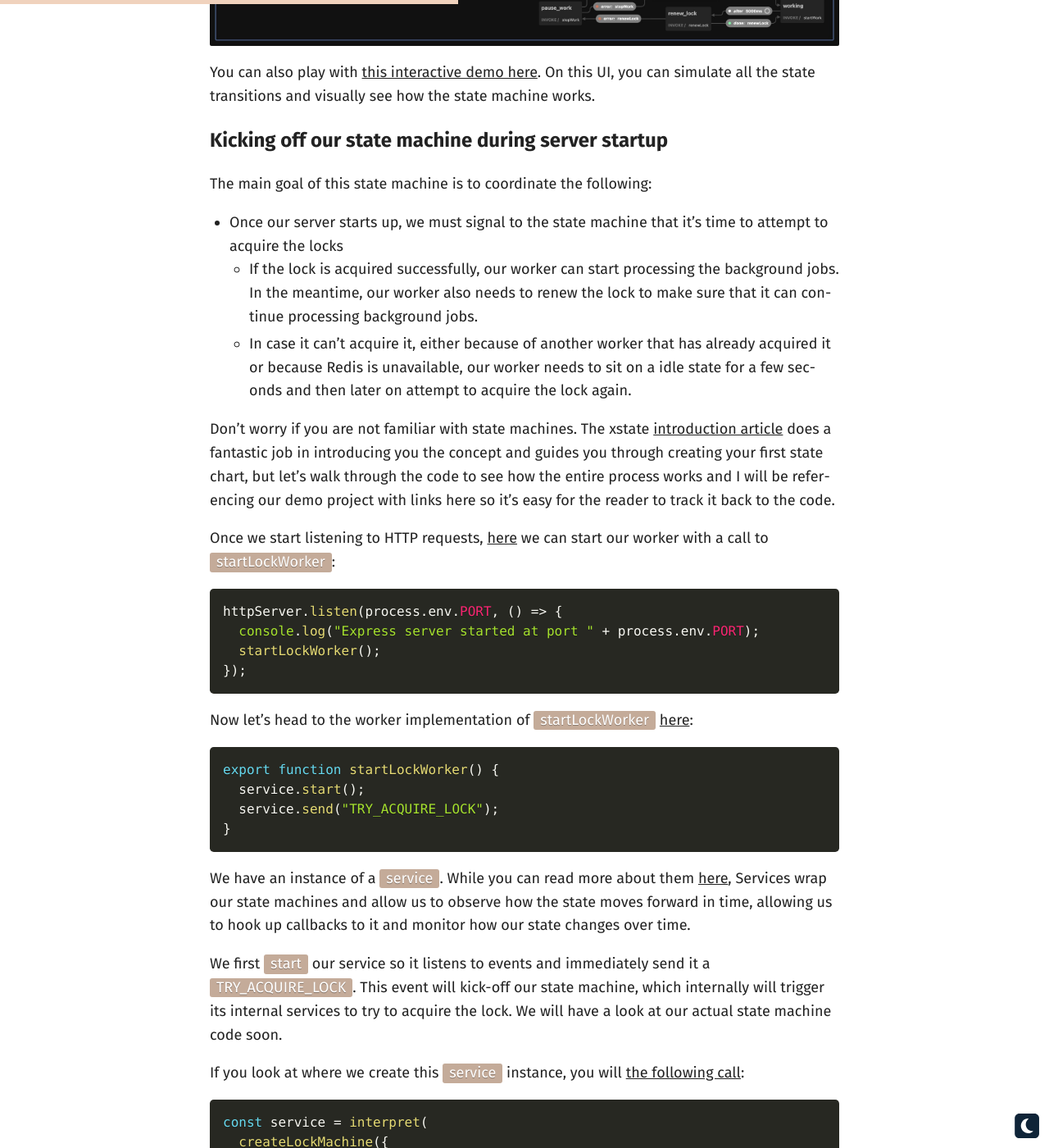
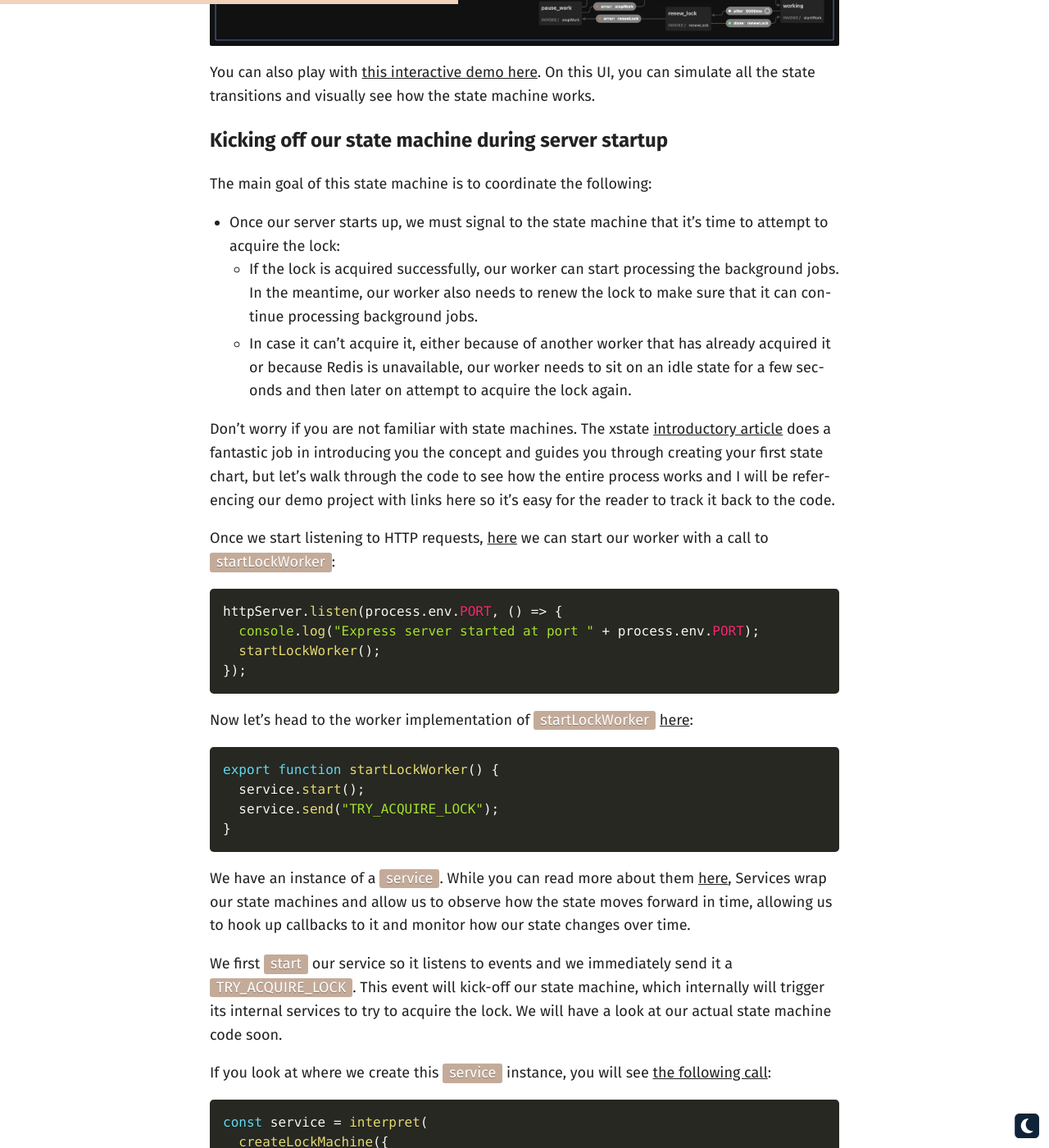
Before and after one commit to brunojppb/brunojppb.github.io, a Jekyll site: the page built from _posts/2023-07-23-node-distributed-lock.md, in a window 1280 px wide and 1400 px high, scrolled down 6996 px. Shown: the whole window at 82% size. Built offline with Jekyll 4.4.1, drawn with Linux system fonts in a browser that asks for light colours; some of the changed text lies outside the part shown.

Commit message:
Fix post typos

````diff
--- a/_posts/2023-07-23-node-distributed-lock.md
+++ b/_posts/2023-07-23-node-distributed-lock.md
@@ -136,7 +136,7 @@
 
 ## Kicking off with a Demo
 
-Our will start by demonstrating this implementation in action so you get a
+We start by demonstrating this implementation in action so you get a
 feeling of how it works and then we will have a look at the code, step-by-step.
 
 To kickstart this project, I've used [Remix](https://remix.run/) with the
@@ -241,17 +241,17 @@
 The main goal of this state machine is to coordinate the following:
 
 - Once our server starts up, we must signal to the state machine that it's time
-  to attempt to acquire the locks
+  to attempt to acquire the lock:
   - If the lock is acquired successfully, our worker can start processing the
     background jobs. In the meantime, our worker also needs to renew the lock to
     make sure that it can continue processing background jobs.
   - In case it can't acquire it, either because of another worker that has
     already acquired it or because Redis is unavailable, our worker needs to sit
-    on a idle state for a few seconds and then later on attempt to acquire the
+    on an idle state for a few seconds and then later on attempt to acquire the
     lock again.
 
 Don't worry if you are not familiar with state machines. The xstate
-[introduction article](https://xstate.js.org/docs/guides/introduction-to-state-machines-and-statecharts/#states)
+[introductory article](https://xstate.js.org/docs/guides/introduction-to-state-machines-and-statecharts/#states)
 does a fantastic job in introducing you the concept and guides you through
 creating your first state chart, but let's walk through the code to see how the
 entire process works and I will be referencing our demo project with links here
@@ -284,12 +284,12 @@
 forward in time, allowing us to hook up callbacks to it and monitor how our
 state changes over time.
 
-We first `start` our service so it listens to events and immediately send it a
+We first `start` our service so it listens to events and we immediately send it a
 `TRY_ACQUIRE_LOCK`. This event will kick-off our state machine, which internally
 will trigger its internal services to try to acquire the lock. We will have a
 look at our actual state machine code soon.
 
-If you look at where we create this `service` instance, you will
+If you look at where we create this `service` instance, you will see
 [the following call](https://github.com/brunojppb/node-distributed-lock/blob/e2ef7d65847fe7ed165dffd4669a9f58415da1f6/app/worker/index.ts#L53-L62):
 
 ```ts
@@ -526,7 +527,7 @@
 have a `src` service called `startWork`. This is our service callback that
 allows our worker to effectively start processing the background jobs.
 
-But notice that we have a `after` block. This is how xstate lets us declare
+Also notice that we have an `after` block. This is how xstate lets us declare
 state transitions that will trigger automatically after a given period of time.
 In this case, whenever our state machine is on the `working` state, after 5
 seconds, it will transition to the `renew_lock` state.
@@ -601,7 +602,7 @@
 [ioredis](https://github.com/redis/ioredis).
 
 Let's head to our `acquireLock` function
-[here](https://github.com/brunojppb/node-distributed-lock/blob/e2ef7d65847fe7ed165dffd4669a9f58415da1f6/app/services/lock.ts#L10-L30)
+[here:](https://github.com/brunojppb/node-distributed-lock/blob/e2ef7d65847fe7ed165dffd4669a9f58415da1f6/app/services/lock.ts#L10-L30)
 
 ```ts
 export async function acquireLock(
````
Also changed, not shown: other parts of _posts/2023-07-23-node-distributed-lock.md (+12 -11 lines).
